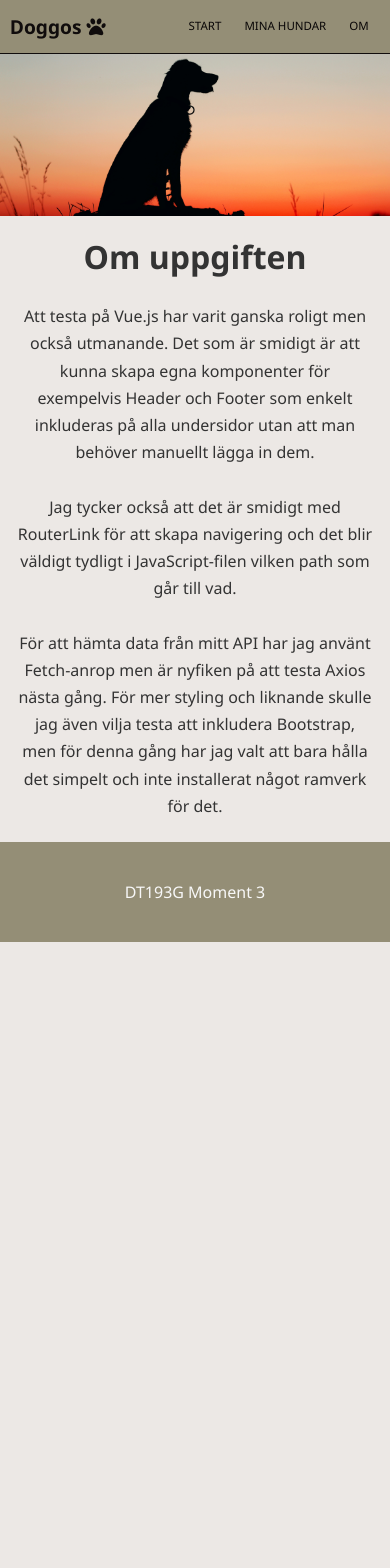
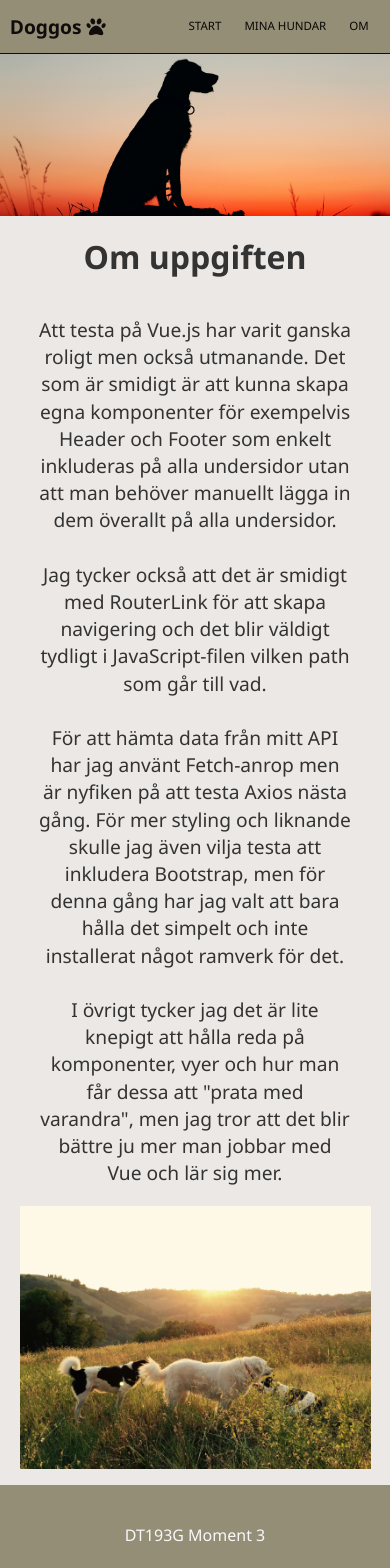
Before and after one commit to ronjanorlen/dt193gm3, a Vue app: page /about in a window 390 px wide. Shown: the top 1568 px of the page. Before the commit the page ends 942 px from the top, so only its background shows below. Built offline with nearby package versions, Linux system fonts and the light colour scheme.

Commit message:
Lagt in bilder, formaterat kod

```diff
--- a/src/components/AddDog.vue
+++ b/src/components/AddDog.vue
@@ -20,9 +20,6 @@
             <input v-model="dog.vaccinated" type="checkbox" id="vaccinated">
             Vaccinerad
         </label>
-        <input type="submit" value="Lägg till" class="submit-btn">
-    </form>
-
         <!-- Felmeddelanden -->
         <div v-if="errors.length" class="error-msg">
             <p>Du har visst glömt några saker:</p>
@@ -30,6 +27,8 @@
                 <li v-for="(error, index) in errors" :key="index">{{ error }}</li>
             </ul>
         </div>
+        <input type="submit" value="Lägg till" class="submit-btn">
+    </form>
 
 </template>
 
@@ -54,7 +53,7 @@ export default {
         async addDog() {
             this.errors = []; // Töm ev tidigare fel
             // Kontrollera att fält är korrekt ifyllda
-            if (!this.dog.name) this.errors.push("Du måste ange hundens namn.");
+            if (!this.dog.name) this.errors.push("Ange hundens namn.");
             if (!this.dog.owner) this.errors.push("Ange hundens ägare.");
             if (!this.dog.breed) this.errors.push("Ange hundens ras.");
             if (!this.dog.age || this.dog.age <= 0) this.errors.push("Ange ålder, lägsta möjliga är 1.");
@@ -78,7 +77,7 @@ export default {
 
             if (response.ok) {
                 const data = await response.json();
-                    console.log('Hund tillagd:', data);
+                alert("Hund tillagd!");
             } else {
                 console.error("Error", response.statusText);
             }
@@ -175,8 +174,11 @@ input[type="checkbox"] {
 .error-msg {
     margin-bottom: 1em;
     padding: 1em;
+    color: #d32f2f;
+}
 
-    color: #d32f2f;
+.error-msg p {
+    font-weight: bold;
 }
 
 .error-msg ul {
--- a/src/components/Footer.vue
+++ b/src/components/Footer.vue
@@ -15,9 +15,8 @@ footer {
     padding: 0;
     height: 100px;
     line-height: 100px;
-    background-color:#948e76;
+    background-color: #948e76;
     color: #f8f8f8;
     text-align: center;
 }
-
 </style>
--- a/src/components/Header.vue
+++ b/src/components/Header.vue
@@ -22,24 +22,17 @@
             </nav>
         </div>
         <div class="banner">
-            <img :src="banner" alt="Hundsilhuett i solnedgång" />
+            <img src="@/assets/images/banner.png" alt="En hundsiluett i solnedgången" />
         </div>
     </header>
 </template>
 
 <script>
-import banner from "../assets/images/banner.png";
 // Importera och använd routerlink som komponent
 import { RouterLink } from 'vue-router'
 export default {
     components: {
         RouterLink
-    },
-    // Returnera banner-bild
-    data() {
-        return {
-            banner
-        };
     }
 }
 </script>
--- a/src/views/AboutView.vue
+++ b/src/views/AboutView.vue
@@ -2,18 +2,28 @@
 <template>
     <h2>Om uppgiften</h2>
 
-        <p>Att testa på Vue.js har varit ganska roligt men också utmanande. Det som är smidigt är att kunna skapa
-            egna komponenter för exempelvis Header och Footer som enkelt inkluderas på alla undersidor utan att man behöver
-            manuellt lägga in dem. <br><br>
-            Jag tycker också att det är smidigt med RouterLink för att skapa navigering och det blir väldigt tydligt i JavaScript-filen vilken path som går till vad.<br><br>
-            För att hämta data från mitt API har jag använt Fetch-anrop men är nyfiken på att testa Axios nästa gång. För mer styling och liknande skulle jag även vilja testa att
-            inkludera Bootstrap, men för denna gång har jag valt att bara hålla det simpelt och inte installerat något ramverk för det.
-        </p>
+    <p>Att testa på Vue.js har varit ganska roligt men också utmanande. Det som är smidigt är att kunna skapa
+        egna komponenter för exempelvis Header och Footer som enkelt inkluderas på alla undersidor utan att man behöver
+        manuellt lägga in dem överallt på alla undersidor. <br><br>
+        Jag tycker också att det är smidigt med RouterLink för att skapa navigering och det blir väldigt tydligt i
+        JavaScript-filen vilken path som går till vad.<br><br>
+        För att hämta data från mitt API har jag använt Fetch-anrop men är nyfiken på att testa Axios nästa gång. För
+        mer styling och liknande skulle jag även vilja testa att
+        inkludera Bootstrap, men för denna gång har jag valt att bara hålla det simpelt och inte installerat något
+        ramverk för det. <br><br>
+        I övrigt tycker jag det är lite knepigt att hålla reda på komponenter, vyer och hur man får dessa att "prata med
+        varandra", men jag tror att det blir bättre ju mer man jobbar med Vue och lär sig mer.
+    </p>
+    <!-- Hundbild -->
+    <div class="dogimage">
+        <img src="@/assets/images/dogs1.jpg" alt="Tre hundar på ett fält" />
+    </div>
 
 
 </template>
 
 <script>
+
 
 </script>
 
@@ -22,8 +32,27 @@ h2 {
     text-align: center;
     font-size: 2em;
 }
+
 p {
     text-align: center;
-    padding: 0.4em 1em;
+    padding: 1em;
+    font-size: 1.2em;
+    width: 80%;
+    margin: 0 auto;
+}
+
+/* Hundbild */
+.dogimage img {
+    display: block;
+    margin: 0 auto;
+    max-width: 100%;
+    height: auto;
+}
+
+/* Media queries */
+@media screen and (max-width: 800px) {
+    .dogimage img {
+        max-width: 90%;
+    }
 }
 </style>
--- a/src/views/DogListView.vue
+++ b/src/views/DogListView.vue
@@ -51,17 +51,16 @@ export default {
             this.loading = true; // Visa loader
             try {
                 const response = await fetch("https://moment-2-backend-ramverk-ronjanorlen.onrender.com/dogs");
-
                 // Vid svar från webbtjänst, lagra i data-variabel
                 const data = await response.json();
-
                 // Lagra data i reaktiv data
                 this.dogs = data;
+                // Om det inte går att hämta data
             } catch (error) {
                 console.error("Något gick fel vid hämtning av hundar", error);
-            } finally {
+            }
+                // När data hämtats
                 this.loading = false; // Dölj loader
-            }
         },
         // Funktion för att ta bort hund ur listan
         async deleteDog(_id) {
@@ -78,6 +77,7 @@ export default {
             this.getDogs();
         }
     },
+    // Kör funktion när komponent laddats in
     mounted() {
         this.getDogs();
     }
@@ -89,22 +89,26 @@ h2 {
     text-align: center;
     font-size: 2em;
 }
+
 /* Loader */
 .loader {
     display: flex;
     margin: 10px auto;
 }
+
 .loader {
     border: 4px solid rgba(0, 0, 0, .1);
     border-left-color: transparent;
     border-radius: 50%;
 }
+
 .loader {
     border: 4px solid rgba(0, 0, 0, .1);
     border-left-color: transparent;
     width: 36px;
     height: 36px;
 }
+
 .loader {
     border: 4px solid rgba(0, 0, 0, .1);
     border-left-color: transparent;
@@ -130,6 +134,7 @@ h2 {
     text-align: center;
     overflow-x: auto;
 }
+
 /* Tabell */
 table {
     max-width: 100%;
@@ -139,6 +144,7 @@ table {
     background-color: #fff7f3;
 
 }
+
 /* Tabellhuvud */
 th {
     background-color: #968057;
@@ -155,6 +161,7 @@ th {
         display: block;
 
     }
+
     table {
         width: 100%;
         margin: 15px auto;
--- a/src/views/HomeView.vue
+++ b/src/views/HomeView.vue
@@ -1,10 +1,23 @@
 <template>
-    <h2>Startsida</h2>
-    <p>Här kan du lägga till dina favorithundar!</p>
+    <h2>Doggos - en plats att samla sina hundar</h2>
+    <p>Jag är en riktig hundälskare och har alltid varit!<br> Tycker det är så mysigt
+        att ta med sig hunden ut på promenad, skidåkning, cykling, en fika eller vad som helst.
+        Denna webbplats är skapad för att kunna lägga till hundar som man verkligen tycker om (om man
+        nu mot förmodan skulle glömma bort en sådan..). Exempelvis kan man lägga till hundar man träffar ofta,
+        en hund man träffade en gång och tyckte lite extra om, eller bara lägga till alla hundar man känner till bara
+        för
+        att det är kul.<br><br>
+        Doggos är till för att samla sina hundar så att man kan se hur många hundar man har träffat, det kanske
+        är någon i listan det är dags att boka en hunddejt med inom kort!
+    </p>
+    <!-- Hundbild -->
+    <div class="dogimage">
+        <img src="@/assets/images/dogs.jpg" alt="Två hundar i en kartong" />
+    </div>
 
 </template>
 
-<script setup>
+<script>
 
 </script>
 
@@ -13,7 +26,27 @@ h2 {
     text-align: center;
     font-size: 2em;
 }
+
 p {
     text-align: center;
+    padding: 1em;
+    font-size: 1.2em;
+    width: 80%;
+    margin: 0 auto;
+}
+
+/* Hundbild */
+.dogimage img {
+    display: block;
+    margin: 0 auto;
+    max-width: 100%;
+    height: auto;
+}
+
+/* Media queries */
+@media screen and (max-width: 800px) {
+    .dogimage img {
+        max-width: 90%;
+    }
 }
 </style>
```
Also changed, not shown: src/components/Dogs.vue (+9 -6 lines), src/assets/images/dogs.jpg (added), src/assets/images/dogs1.jpg (added). Lines whose indentation alone changed are shown as unchanged.
